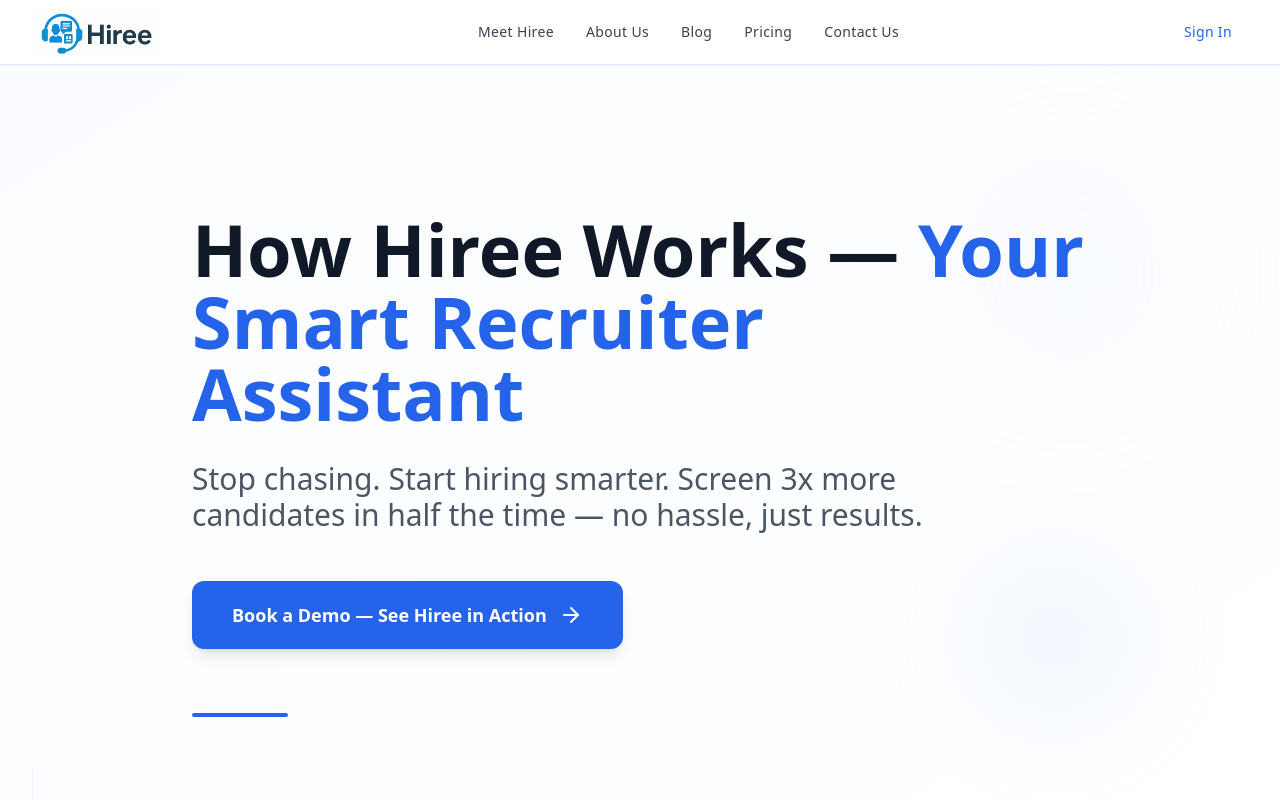
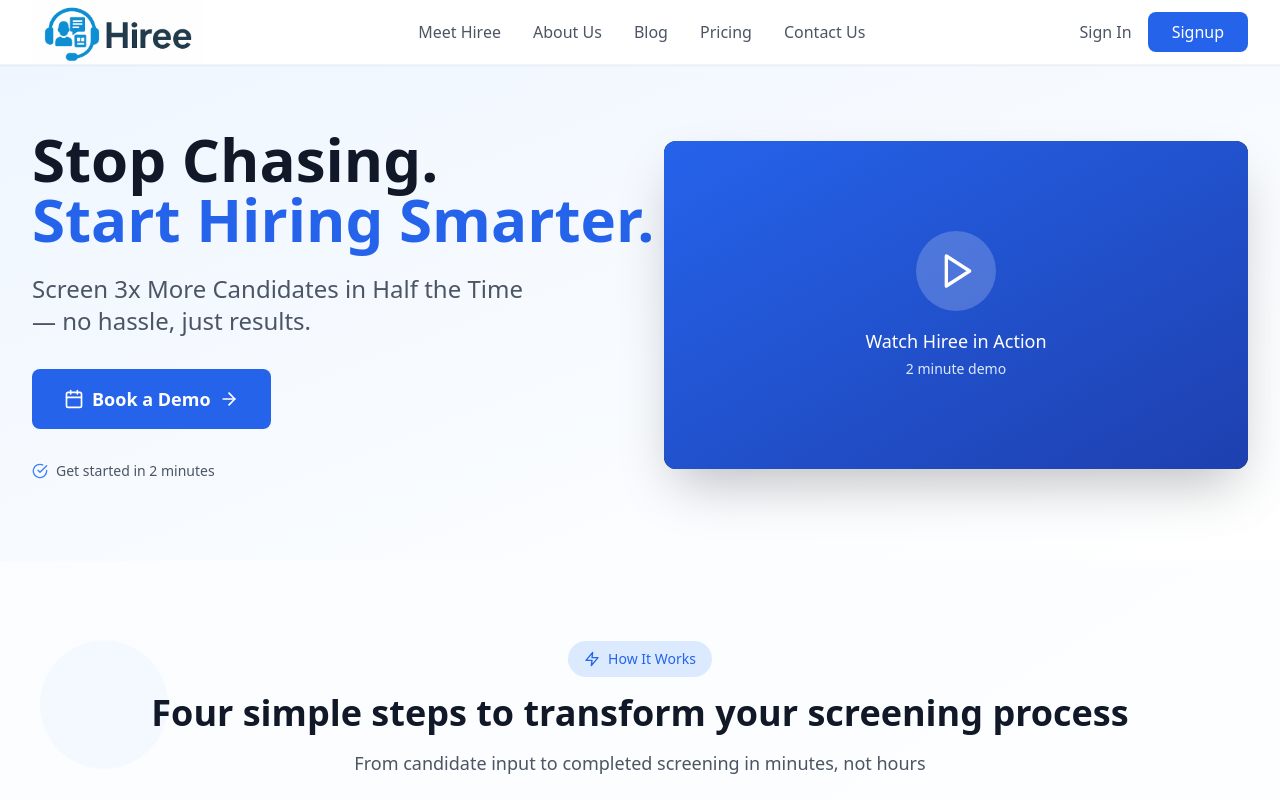
Before and after one commit to akshaypanigrahi89/hiree, a React (Vite) app: page / in a window 1280 px wide. Shown: the top 800 px of the page. Built offline with nearby package versions, Linux system fonts and the light colour scheme.

Commit message:
Revert all changes to original state

```diff
--- a/src/App.tsx
+++ b/src/App.tsx
@@ -13,6 +13,11 @@ import { useState } from 'react';
 
 function App() {
   const [showSignup, setShowSignup] = useState(false);
+  const [showDemo, setShowDemo] = useState(false);
+
+  const handleBookDemo = () => {
+    setShowDemo(true);
+  };
 
   const handleSignupClick = () => {
     setShowSignup(true);
@@ -29,7 +34,7 @@ function App() {
   return (
     <div className="min-h-screen bg-white">
       <Header />
-      <Hero />
+      <Hero onBookDemo={handleBookDemo} />
       <HowItWorks />
       <Benefits />
       <Testimonials />
@@ -37,6 +42,7 @@ function App() {
       <TryItNow />
       <Footer />
 
+      {showDemo && <DemoModal onClose={() => setShowDemo(false)} />}
       {showSignup && (
         <SignupForm
           onClose={() => setShowSignup(false)}
--- a/src/components/Header.tsx
+++ b/src/components/Header.tsx
@@ -1,78 +1,75 @@
 import React, { useState } from 'react';
 import LoginForm from './LoginForm';
 import SignupForm from './SignupForm';
-import DemoModal from './DemoModal';
 
 export default function Header() {
   const [showLogin, setShowLogin] = useState(false);
   const [showSignup, setShowSignup] = useState(false);
-  const [showDemo, setShowDemo] = useState(false);
 
   return (
     <>
-      <header className="sticky top-0 z-50 bg-white/95 backdrop-blur-sm border-b border-blue-100 shadow-sm">
+      <header className="sticky top-0 z-50 bg-white/95 backdrop-blur-sm border-b border-gray-100 shadow-sm">
         <div className="max-w-7xl mx-auto px-4 sm:px-6 lg:px-8">
           <div className="flex items-center justify-between h-16">
             {/* Logo */}
-            <div className="flex-shrink-0">
+            <div
+              className="cursor-pointer group"
+              onClick={() => {
+                const demoSection = document.getElementById('try-it-now');
+                if (demoSection) {
+                  demoSection.scrollIntoView({ behavior: 'smooth' });
+                }
+              }}
+            >
               <img
                 src="/Hiree Logo copy copy.png"
                 alt="Hiree Logo"
-                className="h-12 w-auto transition-all duration-300 transform hover:scale-105"
+                className="h-16 w-auto transition-all duration-300 transform group-hover:scale-110 hover:drop-shadow-lg"
               />
             </div>
 
-            {/* Left-aligned Navigation */}
-            <nav className="hidden lg:flex items-center space-x-8 ml-12">
-              <a
-                href="#"
-                className="text-gray-700 hover:text-blue-600 transition-colors duration-300 font-medium text-sm tracking-wide"
-              >
+            {/* Navigation */}
+            <nav className="hidden lg:flex items-center justify-center space-x-8 flex-1">
+              <a href="#" className="text-gray-600 hover:text-blue-600 transition-colors duration-300 hover:scale-105 transform font-medium">
                 Meet Hiree
               </a>
-              <a
-                href="#"
-                className="text-gray-700 hover:text-blue-600 transition-colors duration-300 font-medium text-sm tracking-wide"
-              >
+              <a href="#" className="text-gray-600 hover:text-blue-600 transition-colors duration-300 hover:scale-105 transform font-medium">
                 About Us
               </a>
-              <a
-                href="#"
-                className="text-gray-700 hover:text-blue-600 transition-colors duration-300 font-medium text-sm tracking-wide"
-              >
+              <a href="#" className="text-gray-600 hover:text-blue-600 transition-colors duration-300 hover:scale-105 transform font-medium">
                 Blog
               </a>
-              <a
-                href="#"
-                className="text-gray-700 hover:text-blue-600 transition-colors duration-300 font-medium text-sm tracking-wide"
-              >
+              <a href="#" className="text-gray-600 hover:text-blue-600 transition-colors duration-300 hover:scale-105 transform font-medium">
                 Pricing
               </a>
-              <a
-                href="#"
-                className="text-gray-700 hover:text-blue-600 transition-colors duration-300 font-medium text-sm tracking-wide"
-              >
+              <a href="#" className="text-gray-600 hover:text-blue-600 transition-colors duration-300 hover:scale-105 transform font-medium">
                 Contact Us
               </a>
             </nav>
 
-            {/* Right-aligned Sign In */}
-            <div className="flex items-center">
+            {/* Auth buttons */}
+            <div className="hidden lg:flex items-center space-x-4">
               <button
                 onClick={() => setShowLogin(true)}
-                className="text-blue-600 hover:text-blue-700 transition-colors duration-300 font-medium text-sm tracking-wide px-4 py-2 rounded-lg hover:bg-blue-50"
+                className="text-gray-600 hover:text-blue-600 transition-colors duration-300 hover:scale-105 transform font-medium"
               >
                 Sign In
+              </button>
+              <button
+                onClick={() => setShowSignup(true)}
+                className="bg-blue-600 hover:bg-blue-700 text-white px-6 py-2 rounded-lg font-medium transition-all duration-300 transform hover:scale-105 hover:shadow-lg"
+              >
+                Signup
               </button>
             </div>
 
             {/* Mobile menu button */}
             <div className="lg:hidden">
               <button
-                onClick={() => setShowLogin(true)}
-                className="text-blue-600 hover:text-blue-700 transition-colors duration-300 font-medium text-sm px-4 py-2"
+                onClick={() => setShowSignup(true)}
+                className="bg-blue-600 hover:bg-blue-700 text-white px-4 py-2 rounded-lg font-medium transition-all duration-300 transform hover:scale-105"
               >
-                Sign In
+                Signup
               </button>
             </div>
           </div>
@@ -82,7 +79,6 @@ export default function Header() {
       {/* Modals */}
       {showLogin && <LoginForm onClose={() => setShowLogin(false)} />}
       {showSignup && <SignupForm onClose={() => setShowSignup(false)} />}
-      {showDemo && <DemoModal onClose={() => setShowDemo(false)} />}
     </>
   );
 }
--- a/src/components/Hero.tsx
+++ b/src/components/Hero.tsx
@@ -1,101 +1,82 @@
-import React, { useState, useEffect } from 'react';
-import { ArrowRight } from 'lucide-react';
-import DemoModal from './DemoModal';
+import React, { useState } from 'react';
+import { ArrowRight, CheckCircle, Calendar, Play } from 'lucide-react';
 
-export default function Hero() {
-  const [isVisible, setIsVisible] = useState(false);
-  const [showDemo, setShowDemo] = useState(false);
+interface HeroProps {
+  onBookDemo: () => void;
+}
 
-  useEffect(() => {
-    // Trigger animation after component mounts
-    const timer = setTimeout(() => {
-      setIsVisible(true);
-    }, 200);
+export default function Hero({ onBookDemo }: HeroProps) {
+  const [isVideoPlaying, setIsVideoPlaying] = useState(false);
 
-    return () => clearTimeout(timer);
-  }, []);
-
-  const handleBookDemo = () => {
-    setShowDemo(true);
+  const handleVideoClick = () => {
+    setIsVideoPlaying(true);
   };
 
   return (
-    <>
-      <section className="min-h-screen bg-white flex items-center relative overflow-hidden">
-        {/* Subtle background elements */}
-        <div className="absolute inset-0 bg-gradient-to-br from-blue-50/30 to-transparent"></div>
-        <div className="absolute top-20 right-20 w-64 h-64 bg-blue-100 rounded-full opacity-10 blur-3xl"></div>
-        <div className="absolute bottom-32 right-32 w-48 h-48 bg-blue-200 rounded-full opacity-15 blur-2xl"></div>
+    <section className="relative bg-gradient-to-br from-blue-50 to-white pt-16 pb-20">
+      <div className="max-w-7xl mx-auto px-4 sm:px-6 lg:px-8">
+        <div className="grid lg:grid-cols-2 gap-12 items-center">
+          {/* Left side - Content */}
+          <div className="space-y-8">
+            {/* Header */}
+            <div className="space-y-6">
+              <h1 className="text-4xl md:text-5xl lg:text-6xl font-bold text-gray-900 leading-tight">
+                Stop Chasing.<br />
+                <span className="text-blue-600 whitespace-nowrap">Start Hiring Smarter.</span>
+              </h1>
 
-        <div className="max-w-7xl mx-auto px-4 sm:px-6 lg:px-8 relative z-10">
-          <div className="max-w-4xl">
-            {/* Main headline */}
-            <div
-              className={`transform transition-all duration-1000 ease-out ${
-                isVisible
-                  ? 'translate-y-0 opacity-100'
-                  : 'translate-y-8 opacity-0'
-              }`}
-            >
-              <h1 className="text-4xl sm:text-5xl md:text-6xl lg:text-7xl font-bold text-gray-900 leading-tight mb-8">
-                How Hiree Works —{' '}
-                <span className="text-blue-600">
-                  Your Smart Recruiter Assistant
-                </span>
-              </h1>
-            </div>
-
-            {/* Supporting subheadline */}
-            <div
-              className={`transform transition-all duration-1000 delay-300 ease-out ${
-                isVisible
-                  ? 'translate-y-0 opacity-100'
-                  : 'translate-y-8 opacity-0'
-              }`}
-            >
-              <p className="text-xl sm:text-2xl md:text-3xl text-gray-600 leading-relaxed mb-12 max-w-3xl">
-                Stop chasing. Start hiring smarter. Screen 3x more candidates in half the time — no hassle, just results.
+              {/* Sub-header */}
+              <p className="text-xl md:text-2xl text-gray-600 leading-relaxed">
+                Screen 3x More Candidates in Half the Time <br />— no hassle, just results.
               </p>
             </div>
 
-            {/* Call-to-action button */}
-            <div
-              className={`transform transition-all duration-1000 delay-600 ease-out ${
-                isVisible
-                  ? 'translate-y-0 opacity-100 scale-100'
-                  : 'translate-y-8 opacity-0 scale-95'
-              }`}
-            >
+            {/* CTA */}
+            <div className="flex flex-col sm:flex-row gap-4">
               <button
-                onClick={handleBookDemo}
-                className="group bg-blue-600 hover:bg-blue-700 text-white px-10 py-5 rounded-xl font-semibold text-lg transition-all duration-300 transform hover:scale-105 hover:shadow-xl flex items-center space-x-3 shadow-lg"
+                onClick={onBookDemo}
+                className="bg-blue-600 hover:bg-blue-700 text-white px-8 py-4 rounded-lg font-semibold text-lg transition-all duration-300 transform hover:scale-105 hover:shadow-lg flex items-center justify-center space-x-2 group"
               >
-                <span>Book a Demo — See Hiree in Action</span>
-                <ArrowRight className="w-6 h-6 transition-transform group-hover:translate-x-1" />
+                <Calendar className="w-5 h-5" />
+                <span>Book a Demo</span>
+                <ArrowRight className="w-5 h-5 transition-transform group-hover:translate-x-1" />
               </button>
             </div>
 
-            {/* Animated underline accent */}
+            <div className="flex items-center space-x-6 text-sm text-gray-600">
+              <div className="flex items-center space-x-2">
+                <CheckCircle className="w-4 h-4 text-blue-500" />
+                <span>Get started in 2 minutes</span>
+              </div>
+            </div>
+          </div>
+
+          {/* Right side - Video */}
+          <div className="relative">
             <div
-              className={`mt-16 h-1 bg-blue-600 rounded-full transition-all duration-1200 delay-900 ${
-                isVisible ? 'w-24 opacity-100' : 'w-0 opacity-0'
-              }`}
-            ></div>
+              className="relative bg-gray-900 rounded-xl overflow-hidden cursor-pointer group shadow-2xl hover:shadow-3xl transition-all duration-300 transform hover:scale-105"
+              onClick={handleVideoClick}
+            >
+              <div className="aspect-video bg-gradient-to-br from-blue-600 to-blue-800 flex items-center justify-center">
+                {!isVideoPlaying ? (
+                  <div className="text-center">
+                    <div className="w-20 h-20 bg-white bg-opacity-20 rounded-full flex items-center justify-center mx-auto mb-4 group-hover:bg-opacity-30 transition-all duration-300">
+                      <Play className="w-10 h-10 text-white ml-1" />
+                    </div>
+                    <p className="text-white text-lg font-medium">Watch Hiree in Action</p>
+                    <p className="text-blue-100 text-sm mt-1">2 minute demo</p>
+                  </div>
+                ) : (
+                  <div className="text-center text-white">
+                    <div className="w-16 h-16 border-4 border-white border-t-transparent rounded-full animate-spin mx-auto mb-4"></div>
+                    <p className="text-lg">Loading demo video...</p>
+                  </div>
+                )}
+              </div>
+            </div>
           </div>
         </div>
-
-        {/* Scroll indicator */}
-        <div
-          className={`absolute bottom-8 left-8 transition-all duration-1000 delay-1200 ${
-            isVisible ? 'translate-y-0 opacity-40' : 'translate-y-4 opacity-0'
-          }`}
-        >
-          <div className="w-0.5 h-16 bg-blue-600 rounded-full animate-pulse"></div>
-        </div>
-      </section>
-
-      {/* Demo Modal */}
-      {showDemo && <DemoModal onClose={() => setShowDemo(false)} />}
-    </>
+      </div>
+    </section>
   );
 }
--- a/src/index.css
+++ b/src/index.css
@@ -61,18 +61,6 @@
   animation: slideInRight 0.8s ease-out;
 }
 
-/* Custom pulse animation for video title */
-@keyframes pulse {
-  0%, 100% {
-    transform: scale(1);
-    opacity: 0.05;
-  }
-  50% {
-    transform: scale(1.05);
-    opacity: 0.1;
-  }
-}
-
 /* Smooth scrolling */
 html {
   scroll-behavior: smooth;
```
